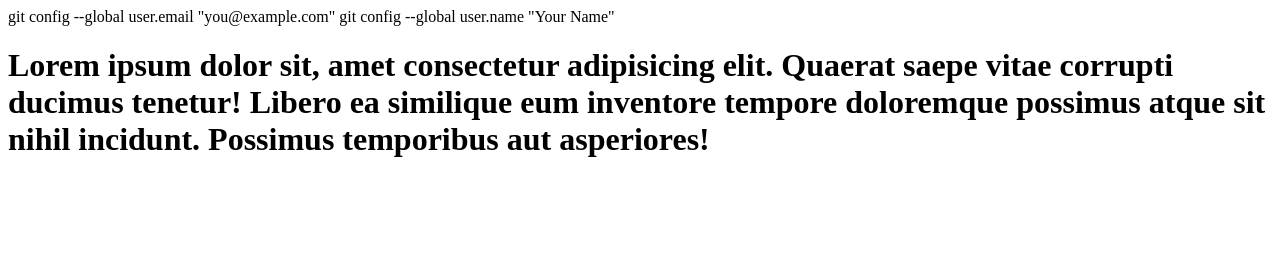
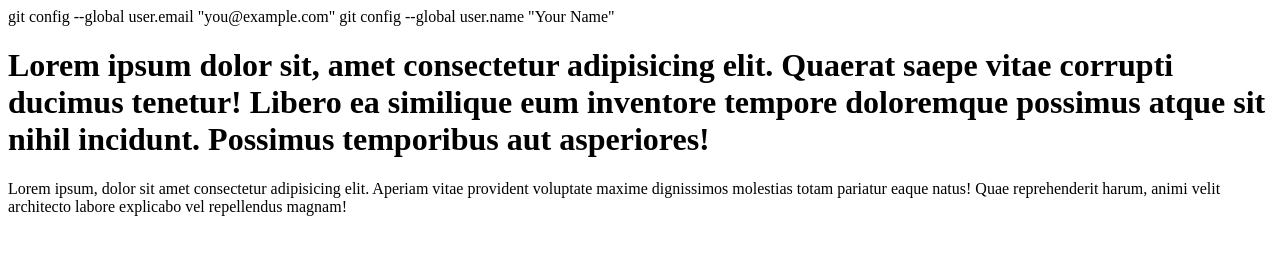
Before and after one commit to fayyoza200715/Mix, a plain HTML site: page index.html in a window 1280 px wide. Drawn offline with Linux system fonts and the light colour scheme.

Commit message:
p kiritdim

```diff
--- a/index.html
+++ b/index.html
@@ -9,5 +9,6 @@
     git config --global user.email "you@example.com"
     git config --global user.name "Your Name"
     <h1>Lorem ipsum dolor sit, amet consectetur adipisicing elit. Quaerat saepe vitae corrupti ducimus tenetur! Libero ea similique eum inventore tempore doloremque possimus atque sit nihil incidunt. Possimus temporibus aut asperiores!</h1>
+    <p>Lorem ipsum, dolor sit amet consectetur adipisicing elit. Aperiam vitae provident voluptate maxime dignissimos molestias totam pariatur eaque natus! Quae reprehenderit harum, animi velit architecto labore explicabo vel repellendus magnam!</p>
 </body>
 </html>
```
